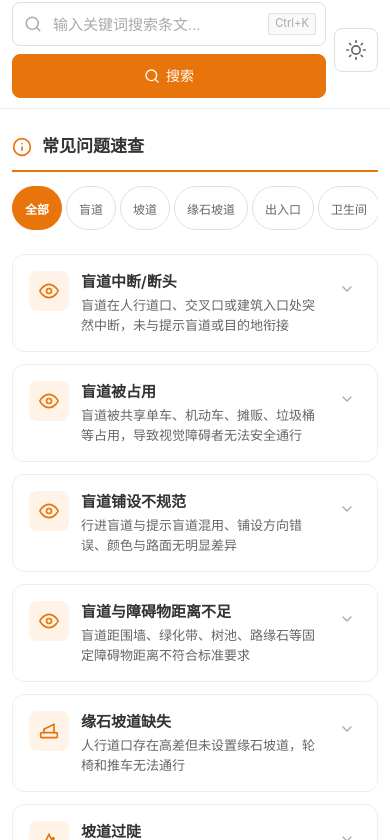
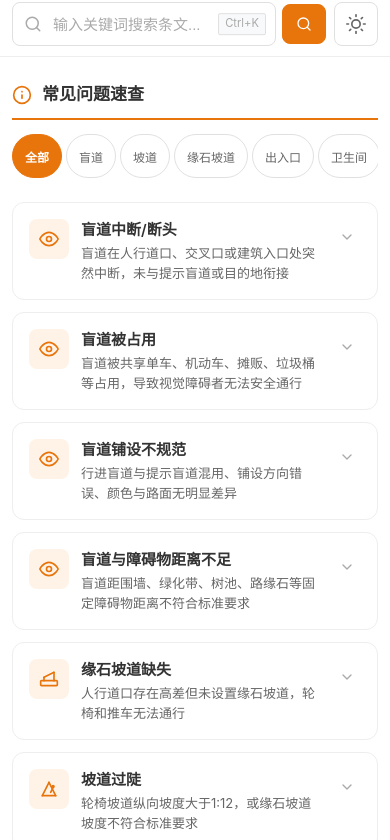
Before and after one commit to Wayhhow/accessibility-standards, a plain HTML site: page index.html in a window 390 px wide. Shown: the part 52-892 px from the top of the page. Drawn offline with Linux system fonts and the light colour scheme.

Commit message:
style: 移动端搜索框和按钮改为同一行排列, 按钮缩小仅显示图标

```diff
--- a/css/style.css
+++ b/css/style.css
@@ -1809,17 +1809,24 @@ mark {
 
   .search-box {
     max-width: 100%;
-    flex-direction: column;
-    gap: 8px;
+    flex-direction: row;
+    gap: 6px;
   }
 
   .search-input-wrapper {
-    width: 100%;
+    flex: 1;
+    min-width: 0;
   }
 
   .search-btn {
-    width: 100%;
-    justify-content: center;
+    flex-shrink: 0;
+    padding: 8px 12px;
+    min-height: 40px;
+    font-size: 0.8rem;
+  }
+
+  .search-btn span {
+    display: none;
   }
 
   .section-title {
```
